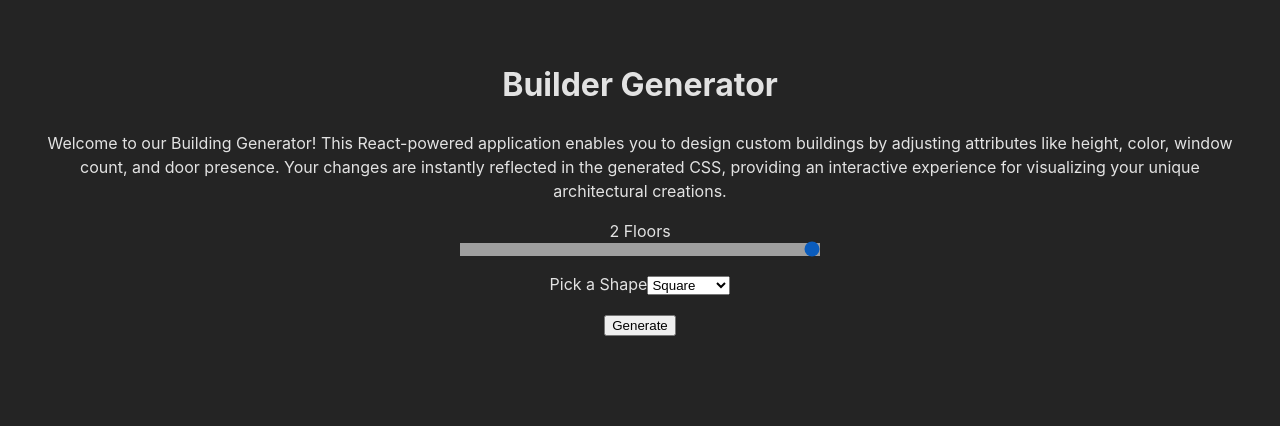
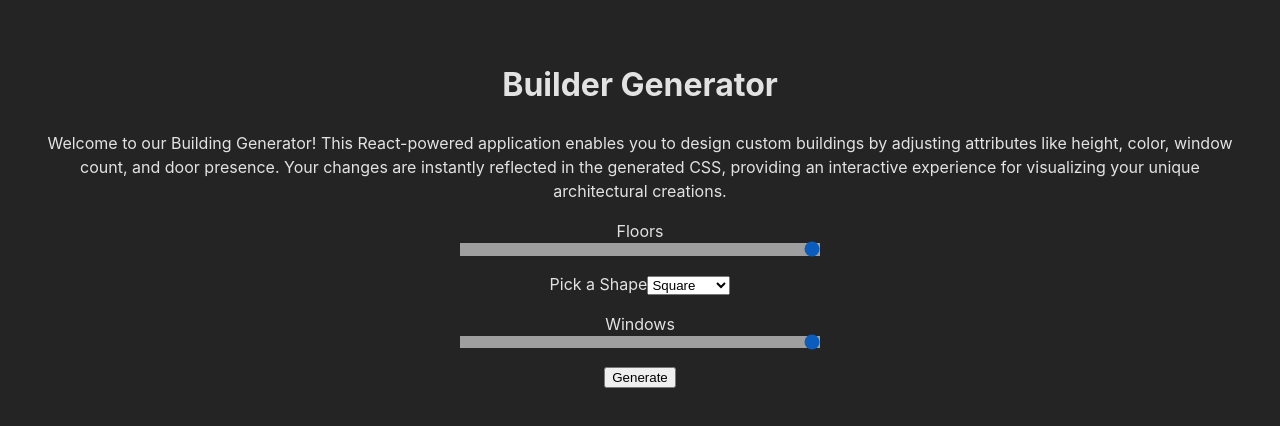
Before and after one commit to Lone2000/Building_Generator, a React (Vite) app: page / in a window 1280 px wide. Shown: the top 426 px of the page. Built offline with nearby package versions, Linux system fonts and the light colour scheme.

Commit message:
feat: Implement Number of Window Input

```diff
--- a/src/Components/InputForm.jsx
+++ b/src/Components/InputForm.jsx
@@ -4,12 +4,17 @@ import styles from "./InputForm.module.css";
 import Generator from "./Generator";
 
 function InputForm() {
-  const [floor, setFloor] = useState(2); // Default Value for Floor
-  const [shape, setShape] = useState("rectangle"); // Default Value for Shape
+  const [floor, setFloor] = useState();
+  const [shape, setShape] = useState("");
+  const [window, setWindow] = useState();
+
   const [submitted, setSubmitted] = useState(false);
 
   const handleFloorChange = (e) => {
     setFloor(parseInt(e.target.value));
+  };
+  const handleWindowChange = (e) => {
+    setWindow(parseInt(e.target.value));
   };
 
   const handleShapeChange = (e) => {
@@ -21,12 +26,14 @@ function InputForm() {
     // Pass the Shape and Floor Information to the Generator
     setFloor(e.target[0].value);
     setShape(e.target[1].value);
+    setWindow(e.target[2].value);
     setSubmitted(true);
   };
 
   return (
     <>
       <form onSubmit={handleFormSubmit}>
+        {/* Slider Picker */}
         <div className={styles.slidecontainer}>
           <label htmlFor="build_floors">{floor} Floors</label>
           <input
@@ -39,6 +46,7 @@ function InputForm() {
             onChange={handleFloorChange}
           />
         </div>
+        {/* Shape Picker */}
         <div className={styles.shapepicker}>
           <label htmlFor="shape">Pick a Shape</label>
           <select name="shape" id="shapepicker" onChange={handleShapeChange}>
@@ -46,9 +54,25 @@ function InputForm() {
             <option value="rectangle">Rectangle</option>
           </select>
         </div>
+        {/* Number of Windows Picker */}
+        <div className={styles.slidecontainer}>
+          <label htmlFor="windows">{window} Windows</label>
+          <input
+            type="range"
+            min="2"
+            max="10"
+            name="windows"
+            id="windows"
+            className={styles.slider}
+            onChange={handleWindowChange}
+          />
+        </div>
+
         <button type="submit">Generate</button>
       </form>
-      {submitted && <Generator floor={floor} shape={shape}></Generator>}
+      {submitted && (
+        <Generator floor={floor} shape={shape} window={window}></Generator>
+      )}
     </>
   );
 }
```
